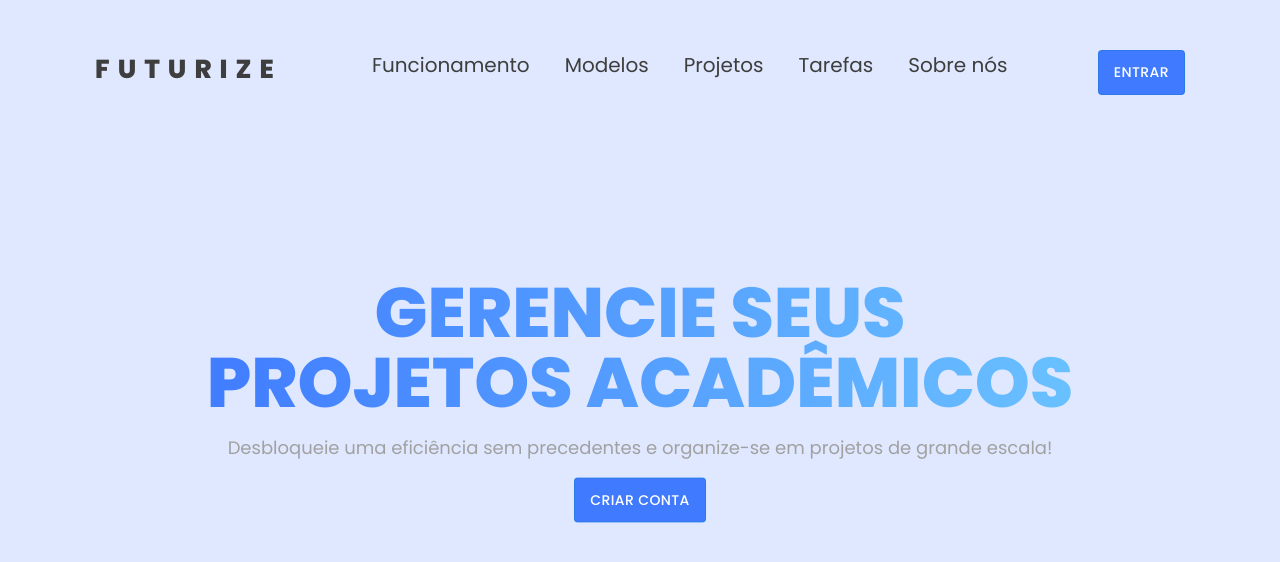
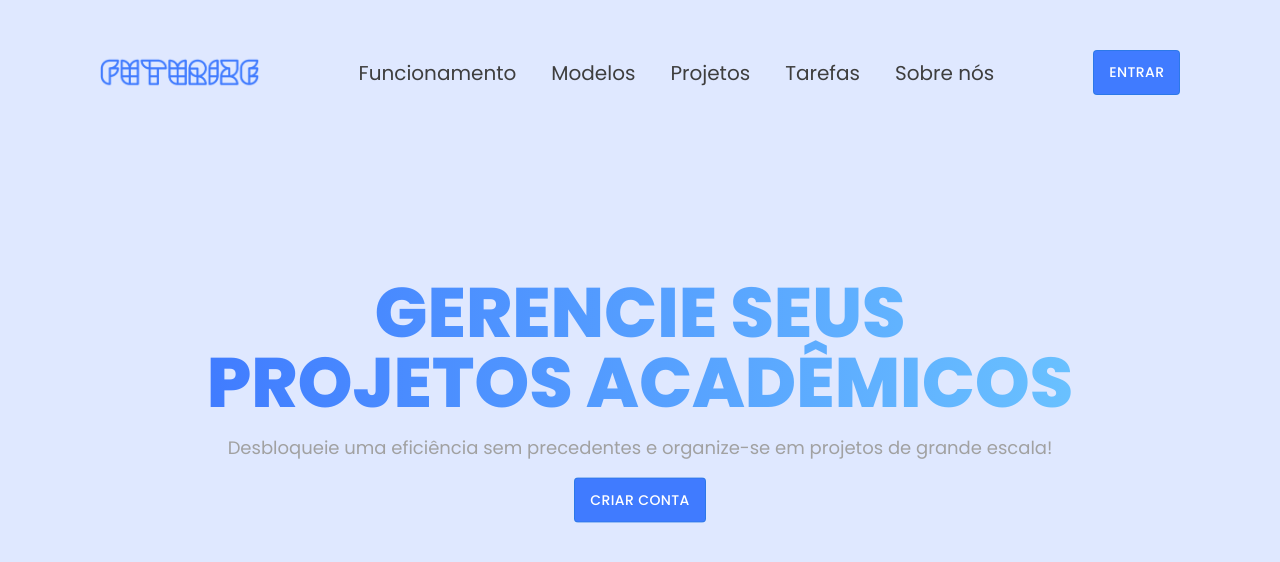
Before and after one commit to vitoriaGoncalves08/Futurize, a React (Vite) app in the folder futurize-frontend/: page / in a window 1280 px wide. Shown: the top 562 px of the page. Built offline with nearby package versions, Linux system fonts and the light colour scheme.

Commit message:
:lipstick: ajustando logo

```diff
--- a/futurize-frontend/src/components/SiteInicial/SiteInicial.css
+++ b/futurize-frontend/src/components/SiteInicial/SiteInicial.css
@@ -41,15 +41,21 @@ body{
 nav {
   display: flex;
   justify-content: space-around;
+  align-items: center;
   padding: 50px;
 }
 
-.LogoFuturize p {
+/* .LogoFuturize p {
   color: #3E3E3E;
   font-size: 26px;
   font-weight: 800;
   text-transform: uppercase;
   letter-spacing: 8px;
+} */
+
+.LogoFuturize img {
+  width: 10rem;
+  display: flex;
 }
 
 .MenuItens, ul, li, a {
--- a/futurize-frontend/src/components/SiteInicial/SiteInicial.jsx
+++ b/futurize-frontend/src/components/SiteInicial/SiteInicial.jsx
@@ -4,7 +4,8 @@ import Buttons from '../Buttons/Buttons';
 import secao1 from '/assets/img/secao1.svg';
 import secao2 from '/assets/img/secao2.svg';
 import secao3 from '/assets/img/secao3.svg';
-import kanban from '/assets/img/kanban.svg';
+import secao4 from '/assets/img/secao4.svg';
+import logo from '/assets/img/logoProjeto.png';
 
 function SiteInicial() {
   const navigate = useNavigate();
@@ -20,7 +21,7 @@ function SiteInicial() {
   <div className="SiteInicial">
     <nav>
       <div className="LogoFuturize">
-        <p>FUTURIZE</p>
+        <img src={logo} alt="" />
       </div>
 
       <div className="MenuItens">
@@ -103,7 +104,7 @@ function SiteInicial() {
             Dentro da nossa plataforma, as tarefas são como peças de um quebra-cabeça que compõem o seu projeto. Elas podem ser criadas, atribuídas a membros da equipe e definidas com prazos claros.
           </p>
         </div>
-        <img src={kanban} alt="" />
+        <img src={secao4} alt="" />
       </div>
 
       <section className='secao'></section>
```
Also changed, not shown: futurize-frontend/public/assets/img/logoProjeto.png (added), futurize-frontend/public/assets/img/secao4.svg (added).
